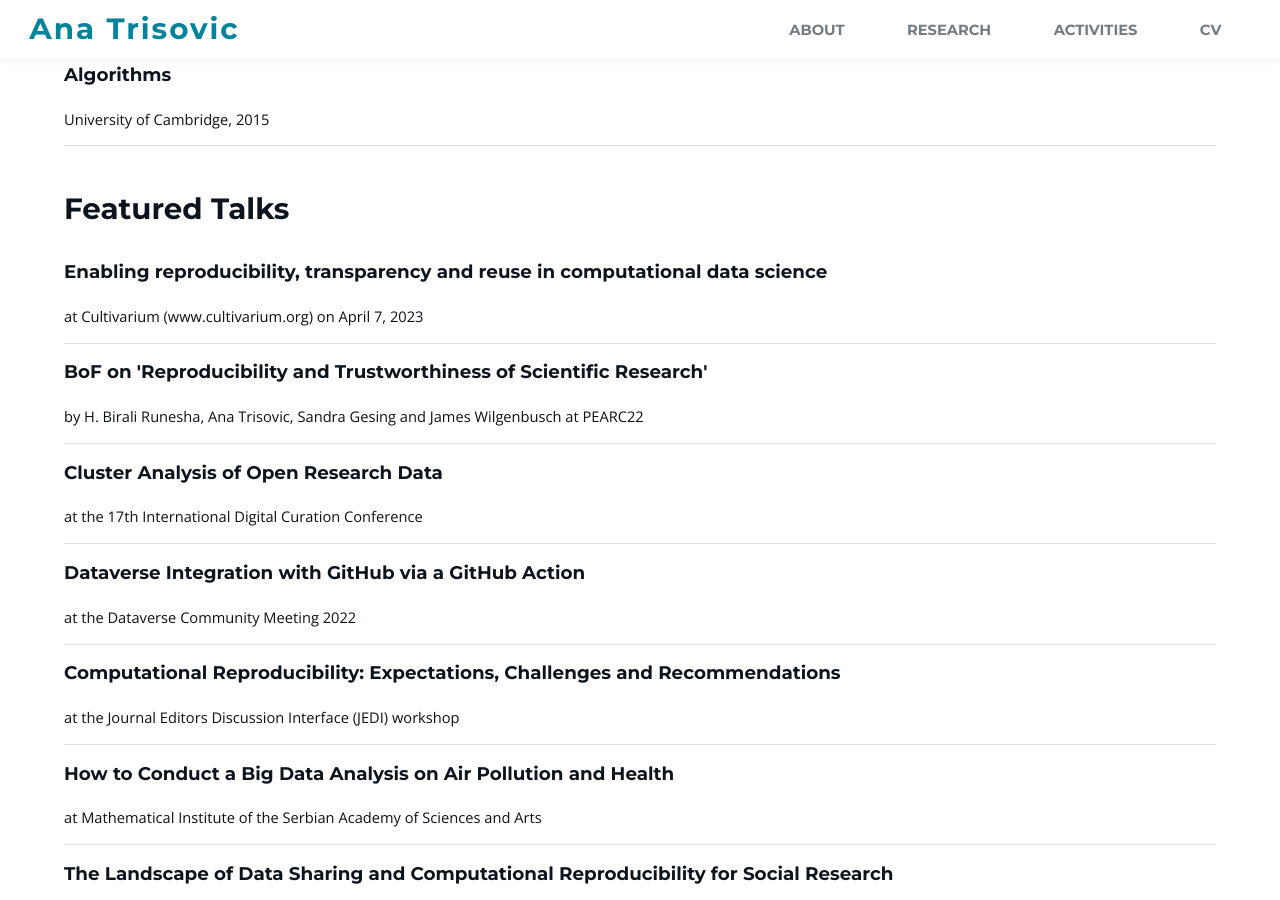
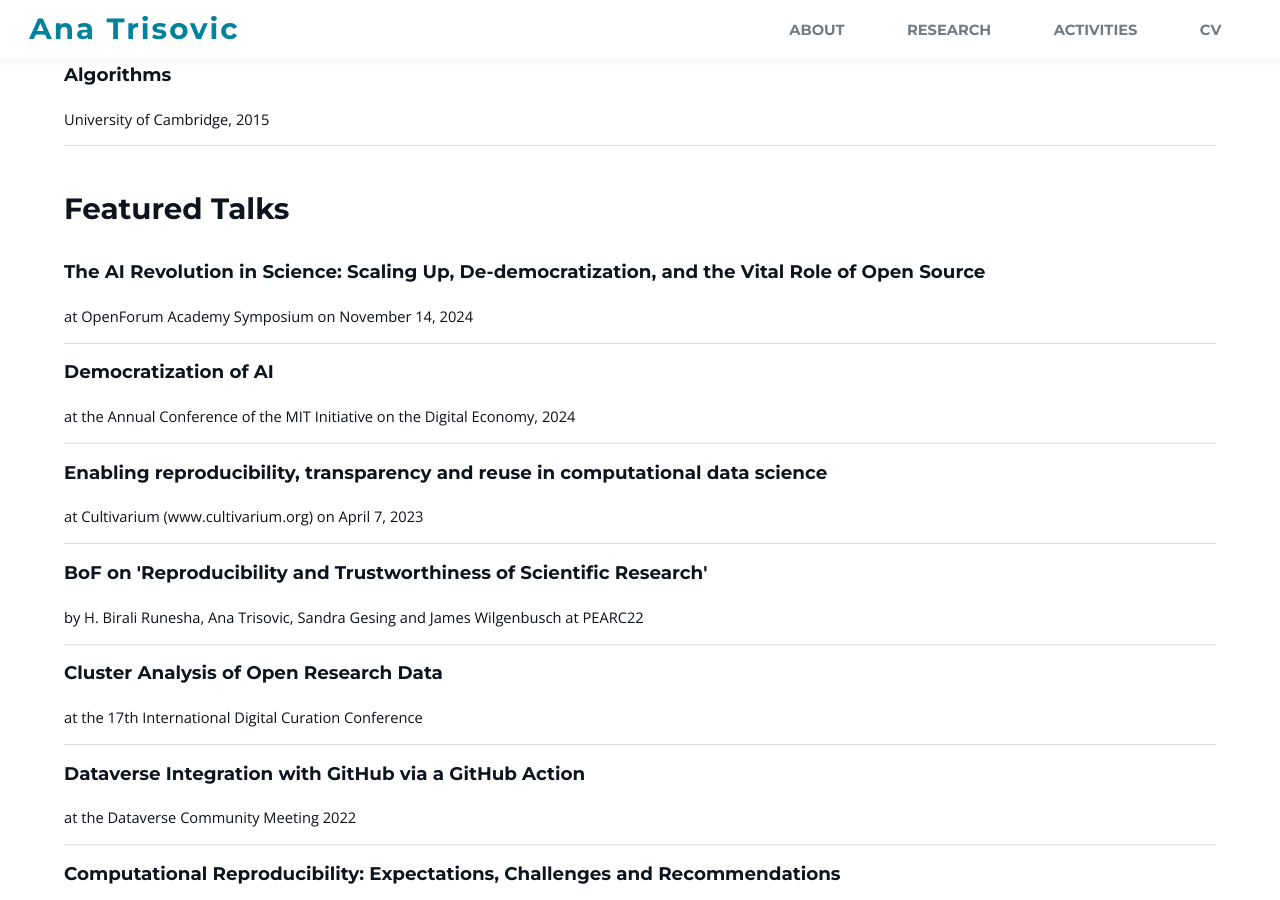
Before and after one commit to atrisovic/anatrisovic.github.io, a Jekyll site: the page built from activities.html, in a window 1280 px wide and 900 px high, scrolled down 821 px. Built offline with Jekyll 4.4.1, drawn with Linux system fonts in a browser that asks for light colours.

Commit message:
add talks

```diff
--- a/_data/talks.yml
+++ b/_data/talks.yml
@@ -1,3 +1,9 @@
+- link: "https://openforumeurope.org"
+  title: "The AI Revolution in Science: Scaling Up, De-democratization, and the Vital Role of Open Source"
+  description: at OpenForum Academy Symposium on November 14, 2024
+- link: "https://ide.mit.edu/events/2024-mit-ide-annual-conference/"
+  title: "Democratization of AI"
+  description: at the Annual Conference of the MIT Initiative on the Digital Economy, 2024
 - link: ""
   title: "Enabling reproducibility, transparency and reuse in computational data science"
   description: at Cultivarium (www.cultivarium.org) on April 7, 2023
```
